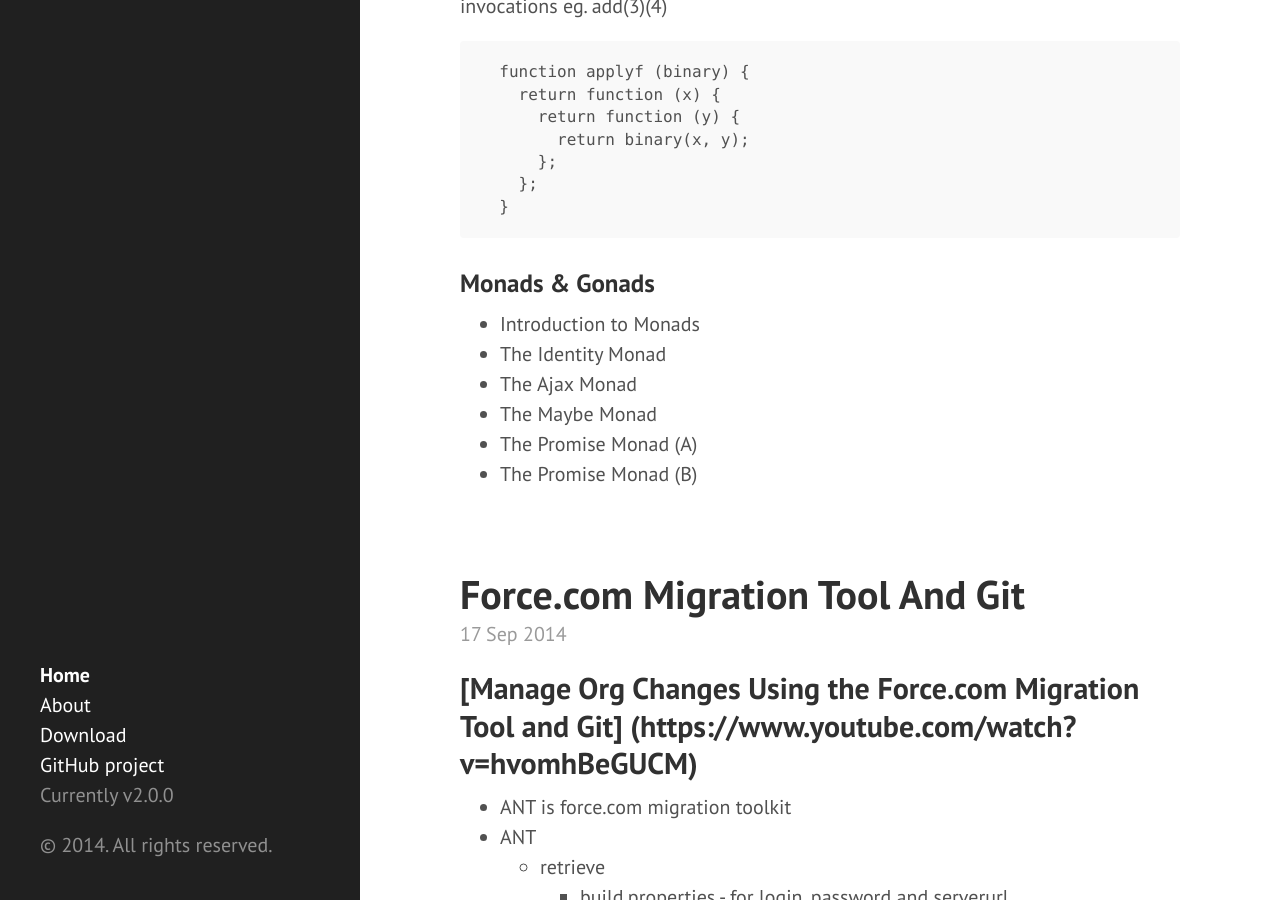
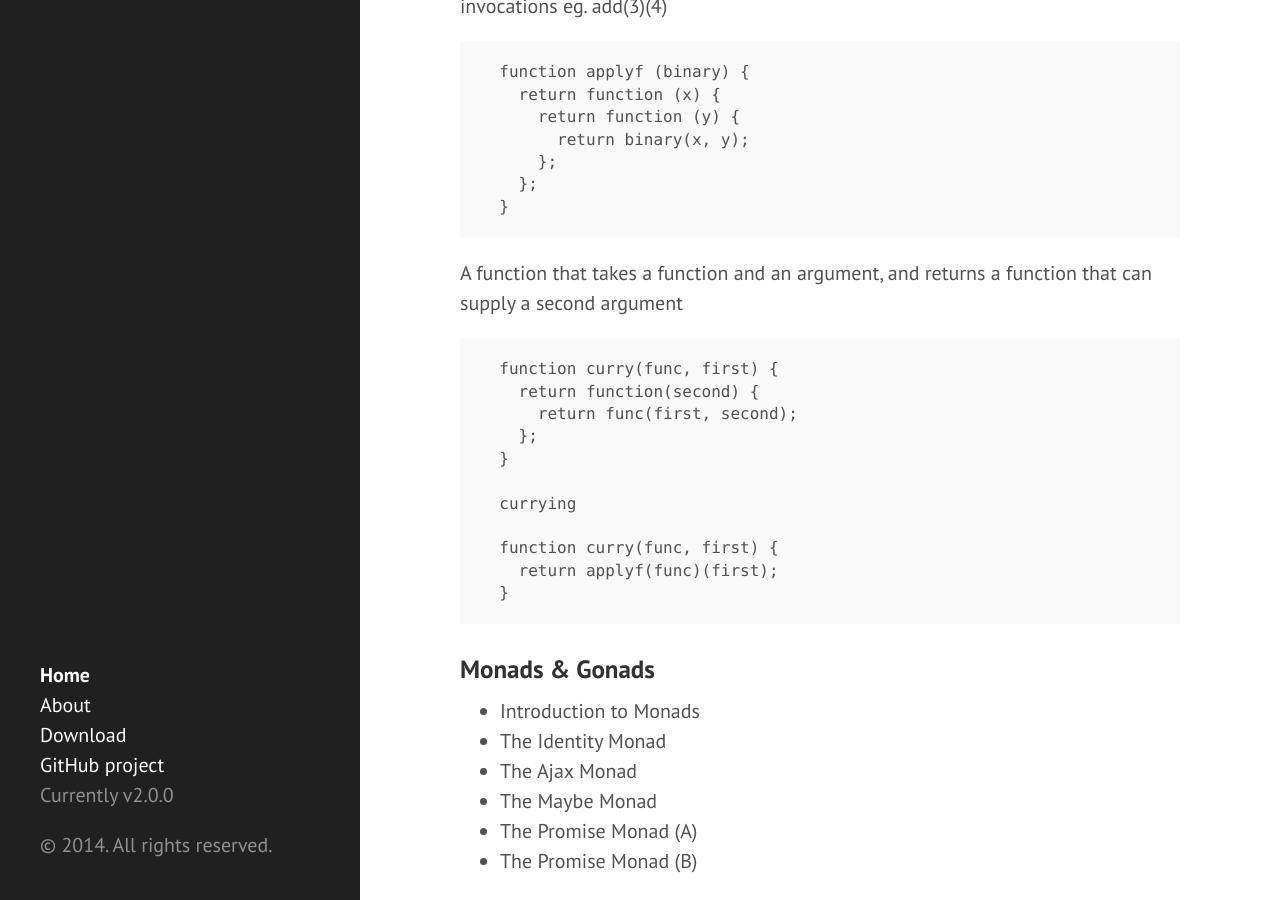
Before and after one commit to eneiand/eneiand.github.io, a Jekyll site: the page built from index.html, in a window 1280 px wide and 900 px high, scrolled down 12414 px. Built offline with Jekyll 4.4.1, drawn with Linux system fonts in a browser that asks for light colours; Markdown is read by kramdown in place of the engine named in the settings; the list of posts is cut into pages by our own code.

Commit message:
Update 2014-09-17-javascript-good-parts.md

````diff
--- a/_posts/2014-09-17-javascript-good-parts.md
+++ b/_posts/2014-09-17-javascript-good-parts.md
@@ -321,6 +321,20 @@
   }
   ```
 
+  A function that takes a function and an argument, and returns a function that can supply a second argument
+  ```
+  function curry(func, first) {
+    return function(second) {
+      return func(first, second);
+    };
+  }
+
+  currying
+
+  function curry(func, first) {
+    return applyf(func)(first);
+  }
+  ```
 
 ### Monads & Gonads
 
````
